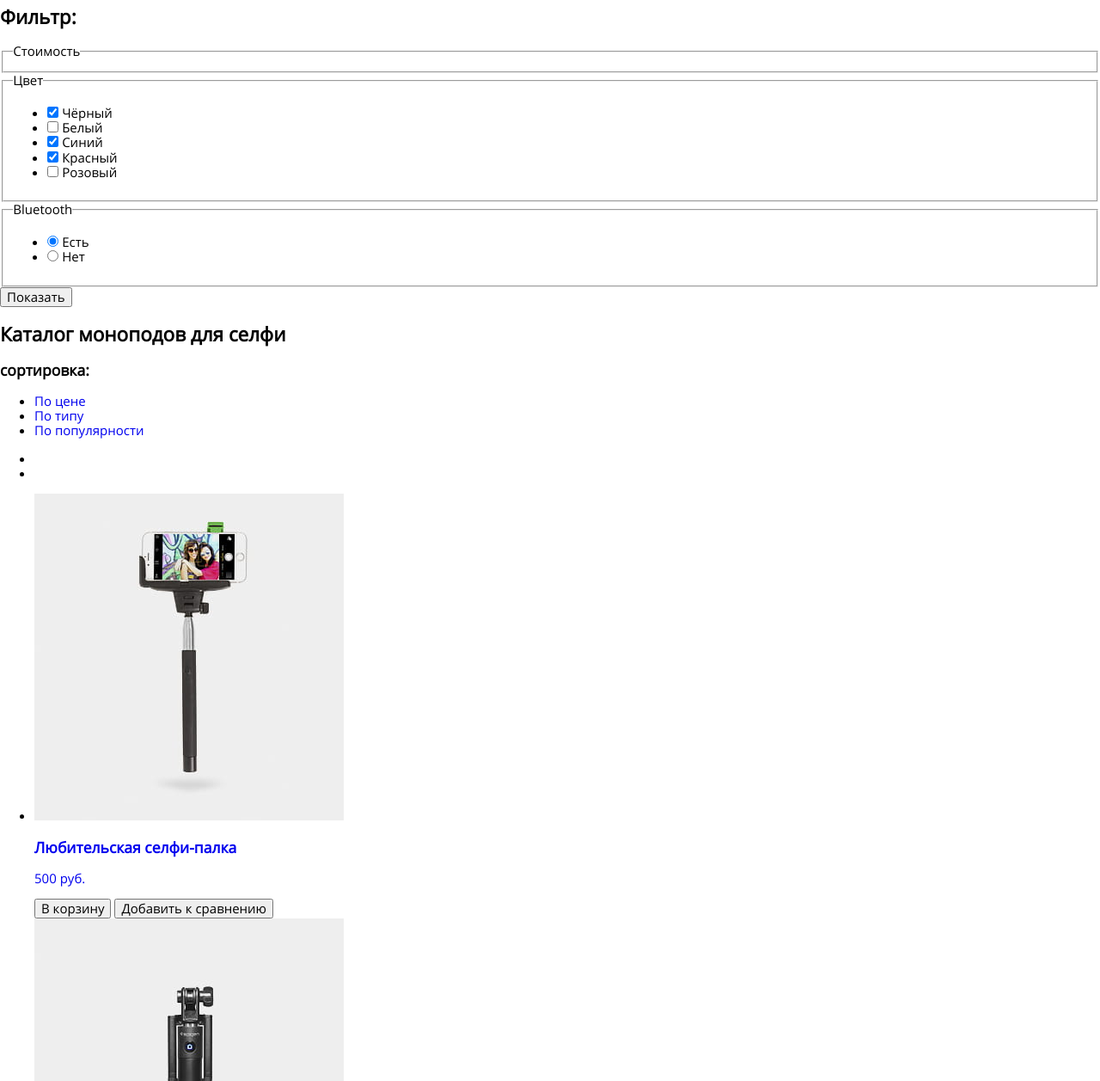
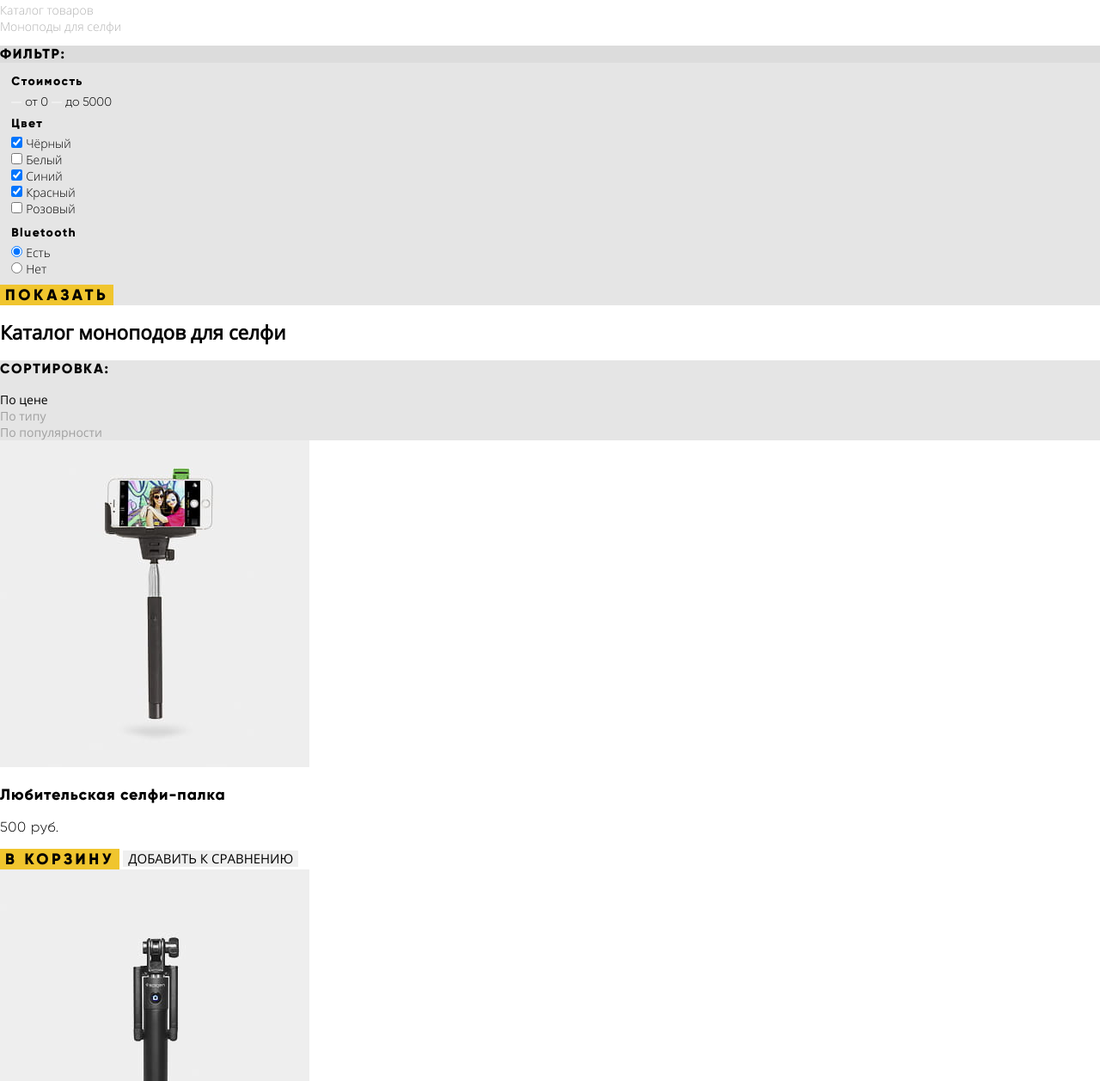
Before and after one commit to Zelcer/24575-device-28, a plain HTML site: page inner.html in a window 1280 px wide. Shown: the part 493-1750 px from the top of the page at 86% size. Drawn offline with Linux system fonts and the light colour scheme.

Commit message:
Базовая стилизация внутренней страницы

```diff
--- /dev/null
+++ b/css/breadcrumbs.css
@@ -0,0 +1,25 @@
+.breadcrumbs__list {
+  margin: 0;
+  padding: 0;
+  list-style: none;
+}
+
+.breadcrumbs__item {
+  font-size: 14px;
+  line-height: 19px;
+  font-weight: 300;
+  color: rgba(0, 0, 0, 0.3);
+}
+
+.breadcrumbs__item a {
+  color: rgba(0, 0, 0, 0.3);
+}
+
+.breadcrumbs__item a:hover,
+.breadcrumbs__item a:focus {
+  color: rgba(0, 0, 0, 0.6);
+}
+
+.breadcrumbs__item a:active {
+  color: rgba(0, 0, 0, 0.1);
+}
--- /dev/null
+++ b/css/catalog-filter.css
@@ -0,0 +1,44 @@
+.catalog-filter {
+  background-color: var(--basic-gray-light);
+}
+
+.catalog-filter__title {
+  font-family: "Gilroy", sans-serif;
+  font-size: 16px;
+  line-height: 20px;
+  font-weight: 800;
+  letter-spacing: 0.1em;
+  text-transform: uppercase;
+  background-color: #dcdcdc;
+}
+
+.catalog-filter__fieldset {
+  border: none;
+}
+
+.catalog-filter__legend {
+  font-family: "Gilroy", sans-serif;
+  font-size: 14px;
+  line-height: 17px;
+  font-weight: 800;
+  letter-spacing: 0.1em;
+}
+
+.catalog-filter__range span {
+  font-family: "Gilroy", sans-serif;
+  font-size: 14px;
+  line-height: 16px;
+  font-weight: 300;
+}
+
+.catalog-filter__list {
+  margin: 0;
+  padding: 0;
+  list-style: none;
+}
+
+.catalog-filter__label {
+  font-size: 14px;
+  line-height: 19px;
+  font-weight: 300;
+}
--- /dev/null
+++ b/css/catalog.css
@@ -0,0 +1,114 @@
+.catalog__sorting {
+  background-color: var(--basic-gray-light);
+}
+
+.catalog__sorting-title {
+  font-family: "Gilroy", sans-serif;
+  font-size: 16px;
+  line-height: 20px;
+  font-weight: 800;
+  letter-spacing: 0.1em;
+  text-transform: uppercase;
+}
+
+.catalog__sorting-list {
+  margin: 0;
+  padding: 0;
+  list-style: none;
+}
+
+.catalog__sorting-item a {
+  font-size: 14px;
+  line-height: 19px;
+  color: rgba(0, 0, 0, 0.3);
+}
+
+.catalog__sorting-item a:hover,
+.catalog__sorting-item a:focus {
+  color: rgba(0, 0, 0, 0.6);
+}
+
+.catalog__sorting-item a:active {
+  color: var(--basic-black);
+}
+
+.catalog__sorting-item--current a {
+  color: var(--basic-black);
+}
+
+.catalog__list {
+  margin: 0;
+  padding: 0;
+  list-style: none;
+}
+
+.catalog__link {
+  color: var(--basic-black);
+}
+
+.catalog__item-info {
+  font-family: "Gilroy", sans-serif;
+}
+
+.catalog__item-title {
+  font-size: 18px;
+  line-height: 22px;
+  font-weight: 800;
+  letter-spacing: 0.05em;
+}
+
+.catalog__item-price {
+  font-size: 16px;
+  line-height: 18px;
+  font-weight: 300;
+  letter-spacing: 0.05em;
+}
+
+.catalog__pagination {
+  font-family: "Gilroy", sans-serif;
+  font-size: 16px;
+  line-height: 20px;
+  font-weight: 800;
+  letter-spacing: 0.1em;
+  text-transform: uppercase;
+  background-color: #ebebeb;
+}
+
+.catalog__pagination a {
+  color: var(--basic-black);
+}
+
+.catalog__pagination-prev:hover,
+.catalog__pagination-next:hover,
+.catalog__pagination-prev:focus,
+.catalog__pagination-next:focus {
+  background-color: #d9d9d9;
+}
+
+.catalog__pagination-prev:active,
+.catalog__pagination-next:active {
+  color: rgba(0, 0, 0, 0.3);
+}
+
+.catalog__pagination-list {
+  margin: 0;
+  padding: 0;
+  list-style: none;
+}
+
+.catalog__pagination-item a {
+  color: rgba(0, 0, 0, 0.3);
+}
+
+.catalog__pagination-item--current a {
+  color: var(--basic-black);
+}
+
+.catalog__pagination-item a:hover,
+.catalog__pagination-item a:focus {
+  color: rgba(0, 0, 0, 0.6);
+}
+
+.catalog__pagination-item a:active {
+  color: var(--basic-black);
+}
--- /dev/null
+++ b/css/main.css
@@ -0,0 +1,6 @@
+.main__title {
+  font-family: "Gilroy", sans-serif;
+  font-size: 47px;
+  line-height: 58px;
+  font-weight: 800;
+}
--- a/css/style.css
+++ b/css/style.css
@@ -16,3 +16,7 @@
 @import url("about-us.css");
 @import url("footer.css");
 @import url("modal.css");
+@import url("main.css");
+@import url("breadcrumbs.css");
+@import url("catalog-filter.css");
+@import url("catalog.css");
--- a/inner.html
+++ b/inner.html
@@ -56,129 +56,146 @@
       </div>
     </header>
 
-    <main>
-      <h1>Моноподы для селфи</h1>
-      <ul>
-        <li><a href="index.html">Главная</a></li>
-        <li><a href="blank.html">Каталог товаров</a></li>
-        <li>Моноподы для селфи</li>
-      </ul>
-      <section>
-        <h2>Фильтр:</h2>
-        <form action="https://echo.htmlacademy.ru" method="get">
-          <fieldset>
-            <legend>Стоимость</legend>
-            <!-- Тут будет кастомный input type range -->
+    <main class="main">
+      <h1 class="main__title">Моноподы для селфи</h1>
+      <div class="breadcrumbs">
+        <ul class="breadcrumbs__list">
+          <li class="breadcrumbs__item"><a href="index.html">Главная</a></li>
+          <li class="breadcrumbs__item"><a href="blank.html">Каталог товаров</a></li>
+          <li class="breadcrumbs__item">Моноподы для селфи</li>
+        </ul>
+      </div>
+      <section class="catalog-filter">
+        <h2 class="catalog-filter__title">Фильтр:</h2>
+        <form class="catalog-filter__form" action="https://echo.htmlacademy.ru" method="get">
+          <fieldset class="catalog-filter__fieldset">
+            <legend class="catalog-filter__legend">Стоимость</legend>
+            <div class="catalog-filter__range">
+              <div class="catalog-filter__range-line"></div>
+              <div class="catalog-filter__range-line catalog-filter__range-line--green"></div>
+              <button class="button button--range" type="button"></button>
+              <span>от 0</span>
+              <button class="button button--range" type="button"></button>
+              <span>до 5000</span>
+            </div>
           </fieldset>
-          <fieldset>
-            <legend>Цвет</legend>
-            <ul>
-              <li>
-                <input id="color-black" type="checkbox" name="black" checked>
-                <label for="color-black">Чёрный</label>
+          <fieldset class="catalog-filter__fieldset">
+            <legend class="catalog-filter__legend">Цвет</legend>
+            <ul class="catalog-filter__list">
+              <li class="catalog-filter__item">
+                <input class="visually-hidden catalog-filter__checkbox" id="color-black" type="checkbox" name="black" checked>
+                <label class="catalog-filter__label" for="color-black">Чёрный</label>
               </li>
-              <li>
-                <input id="color-white" type="checkbox" name="white">
-                <label for="color-white">Белый</label>
+              <li class="catalog-filter__item">
+                <input class="visually-hidden catalog-filter__checkbox" id="color-white" type="checkbox" name="white">
+                <label class="catalog-filter__label" for="color-white">Белый</label>
               </li>
-              <li>
-                <input id="color-blue" type="checkbox" name="blue" checked>
-                <label for="color-blue">Синий</label>
+              <li class="catalog-filter__item">
+                <input class="visually-hidden catalog-filter__checkbox" id="color-blue" type="checkbox" name="blue" checked>
+                <label class="catalog-filter__label" for="color-blue">Синий</label>
               </li>
-              <li>
-                <input id="color-red" type="checkbox" name="red" checked>
-                <label for="color-red">Красный</label>
+              <li class="catalog-filter__item">
+                <input class="visually-hidden catalog-filter__checkbox" id="color-red" type="checkbox" name="red" checked>
+                <label class="catalog-filter__label" for="color-red">Красный</label>
               </li>
-              <li>
-                <input id="color-pink" type="checkbox" name="pink">
-                <label for="color-pink">Розовый</label>
+              <li class="catalog-filter__item">
+                <input class="visually-hidden catalog-filter__checkbox" id="color-pink" type="checkbox" name="pink">
+                <label class="catalog-filter__label" for="color-pink">Розовый</label>
               </li>
             </ul>
           </fieldset>
-          <fieldset>
-            <legend>Bluetooth</legend>
-            <ul>
-              <li>
-                <input id="bluetooth-yes" type="radio" name="bluetooth" value="option-there-is" checked>
-                <label for="bluetooth-yes">Есть</label>
+          <fieldset class="catalog-filter__fieldset">
+            <legend class="catalog-filter__legend">Bluetooth</legend>
+            <ul class="catalog-filter__list">
+              <li class="catalog-filter__item">
+                <input class="visually-hidden catalog-filter__radio" id="bluetooth-yes" type="radio" name="bluetooth" value="option-there-is" checked>
+                <label class="catalog-filter__label" for="bluetooth-yes">Есть</label>
               </li>
-              <li>
-                <input id="bluetooth-no" type="radio" name="bluetooth" value="option-no">
-                <label for="bluetooth-no">Нет</label>
+              <li class="catalog-filter__item">
+                <input class="visually-hidden catalog-filter__radio" id="bluetooth-no" type="radio" name="bluetooth" value="option-no">
+                <label class="catalog-filter__label" for="bluetooth-no">Нет</label>
               </li>
             </ul>
           </fieldset>
-          <button type="submit">Показать</button>
+          <button class="button button--accent" type="submit">Показать</button>
         </form>
       </section>
-      <section>
+      <section class="catalog">
         <h2 class="visually-hidden">Каталог моноподов для селфи</h2>
-        <div>
-          <h3>сортировка:</h3>
-          <ul>
-            <li><a href="#">По цене</a></li>
-            <li><a href="#">По типу</a></li>
-            <li><a href="#">По популярности</a></li>
+        <div class="catalog__sorting">
+          <h3 class="catalog__sorting-title">Cортировка:</h3>
+          <ul class="catalog__sorting-list">
+            <li class="catalog__sorting-item catalog__sorting-item--current"><a href="#">По цене</a></li>
+            <li class="catalog__sorting-item"><a href="#">По типу</a></li>
+            <li class="catalog__sorting-item"><a href="#">По популярности</a></li>
           </ul>
-          <ul>
-            <li><a href="#" aria-label="По возрастанию"></a></li>
-            <li><a href="#" aria-label="По убыванию"></a></li>
+          <ul class="catalog__sorting-list">
+            <li class="catalog__sorting-item"><a href="#" aria-label="По возрастанию"></a></li>
+            <li class="catalog__sorting-item"><a href="#" aria-label="По убыванию"></a></li>
           </ul>
         </div>
-        <ul>
-          <li>
-            <a href="blank.html">
+        <ul class="catalog__list">
+          <li class="catalog__item">
+            <a class="catalog__link" href="blank.html">
               <img src="img/jpg/product-item-1.jpg" width="360" height="380" alt="Любительская селфи-палка">
-              <h3>Любительская селфи-палка</h3>
-              <p>500 руб.</p>
-              <div>
-                <button type="button">В корзину</button>
-                <button type="button">Добавить к сравнению</button>
+              <div class="catalog__item-info">
+                <h3 class="catalog__item-title">Любительская селфи-палка</h3>
+                <p class="catalog__item-price">500 руб.</p>
+              </div>
+              <div class="catalog__item-hover">
+                <button class="button button--accent" type="button">В корзину</button>
+                <button class="button" type="button">Добавить к сравнению</button>
               </div>
             </a>
           </li>
-          <li>
-            <a href="blank.html">
+          <li class="catalog__item">
+            <a class="catalog__link" href="blank.html">
               <img src="img/jpg/product-item-2.jpg" width="360" height="380" alt="Профессиональная селфи-палка">
-              <h3>Профессиональная селфи-палка</h3>
-              <p>1 500 руб.</p>
-              <div>
-                <button type="button">В корзину</button>
-                <button type="button">Добавить к сравнению</button>
+              <div class="catalog__item-info">
+                <h3 class="catalog__item-title">Профессиональная селфи-палка</h3>
+                <p class="catalog__item-price">1 500 руб.</p>
+              </div>
+              <div class="catalog__item-hover">
+                <button class="button button--accent" type="button">В корзину</button>
+                <button class="button" type="button">Добавить к сравнению</button>
               </div>
             </a>
           </li>
-          <li>
-            <a href="blank.html">
+          <li class="catalog__item">
+            <a class="catalog__link" href="blank.html">
               <img src="img/jpg/product-item-3.jpg" width="360" height="380" alt="Непотопляемая селфи-палка">
-              <h3>Непотопляемая селфи-палка</h3>
-              <p>2 500 руб.</p>
-              <div>
-                <button type="button">В корзину</button>
-                <button type="button">Добавить к сравнению</button>
+              <div class="catalog-item__info">
+                <h3 class="catalog__item-title">Непотопляемая селфи-палка</h3>
+                <p class="catalog__item-price">2 500 руб.</p>
+              </div>
+              <div class="catalog__item-hover">
+                <button class="button button--accent" type="button">В корзину</button>
+                <button class="button" type="button">Добавить к сравнению</button>
               </div>
             </a>
           </li>
-          <li>
-            <a href="blank.html">
+          <li class="catalog__item">
+            <a class="catalog__link" href="blank.html">
               <img src="img/jpg/product-item-4.jpg" width="360" height="380" alt="Селфи-палка «Следуй за мной»">
-              <h3>Селфи-палка «Следуй за мной»</h3>
-              <p>4 900 руб.</p>
-              <div>
-                <button type="button">В корзину</button>
-                <button type="button">Добавить к сравнению</button>
+              <div class="catalog__item-info">
+                <h3 class="catalog__item-title">Селфи-палка «Следуй за мной»</h3>
+                <p class="catalog__item-price">4 900 руб.</p>
+              </div>
+              <div class="catalog__item-hover">
+                <button class="button button--accent" type="button">В корзину</button>
+                <button class="button" type="button">Добавить к сравнению</button>
               </div>
             </a>
           </li>
         </ul>
-        <div>
-          <a href="#">Назад</a>
-          <ul>
-            <li><a>1</a></li>
-            <li><a href="#">2</a></li>
-            <li><a href="#">3</a></li>
+        <div class="catalog__pagination">
+          <a class="catalog__pagination-prev" href="#">Назад</a>
+          <ul class="catalog__pagination-list">
+            <li class="catalog__pagination-item catalog__pagination-item--current"><a>1</a></li>
+            <li class="catalog__pagination-item"><a href="#">2</a></li>
+            <li class="catalog__pagination-item"><a href="#">3</a></li>
           </ul>
-          <a href="#">Вперед</a>
+          <a class="catalog__pagination-next" href="#">Вперед</a>
         </div>
       </section>
     </main>
```
Also changed, not shown: css/footer.css (+9 -0 lines).
